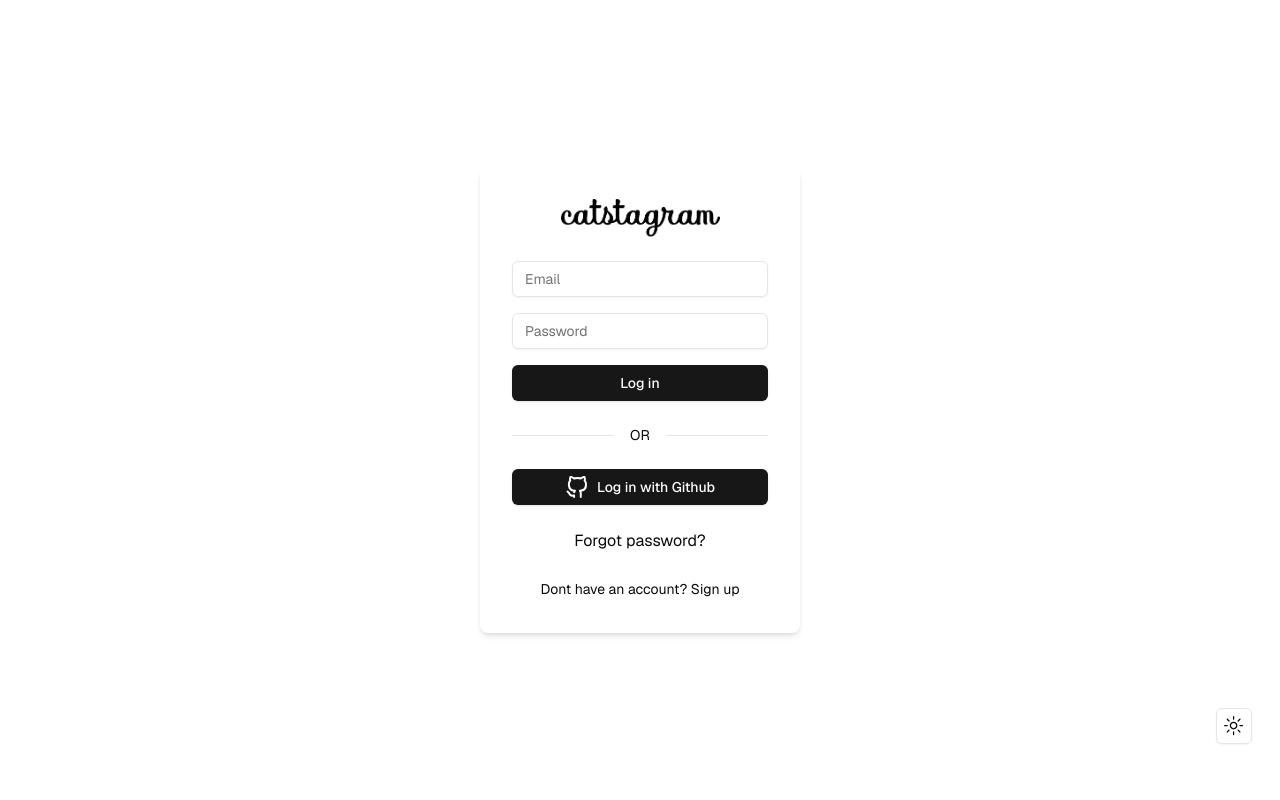
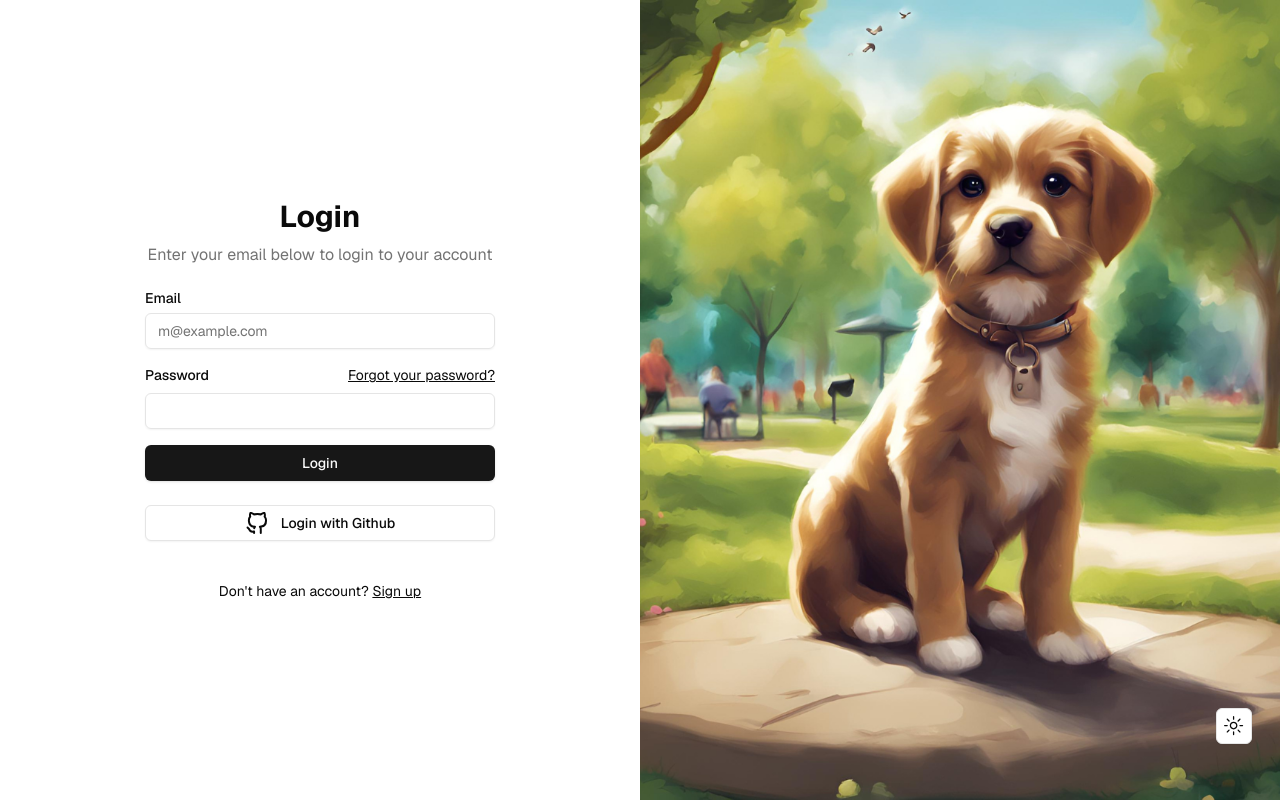
Before and after one commit to Armive/Catstagram, a Next.js app: page /login in a window 1280 px wide. Built offline with nearby package versions, Linux system fonts and the light colour scheme.

Commit message:
Feat: better login UI

```diff
--- a/app/login/page.tsx
+++ b/app/login/page.tsx
@@ -3,6 +3,7 @@ import { Button } from "@/components/ui/button";
 import Link from "next/link";
 import { GithubIcon } from "@/components/icons";
 import Image from "next/image";
+import { Label } from "@/components/ui/label";
 import { redirect } from "next/navigation";
 import { createClient } from "@/utils/supabase/server";
 import { headers } from "next/headers";
@@ -23,61 +24,87 @@ export default function Login() {
   const login = async (formdata: FormData) => {
     "use server";
     const supabase = createClient();
-    const password = formdata.get('password') as string;
-    const email = formdata.get('email')as string;
+    const password = formdata.get("password") as string;
+    const email = formdata.get("email") as string;
 
-    const {error} = await supabase.auth.signInWithPassword({
+    const { error } = await supabase.auth.signInWithPassword({
       email,
       password,
     });
-    if(!error){
-      redirect(`${headers().get('origin')}/`)
+    if (!error) {
+      redirect(`${headers().get("origin")}/`);
     }
-    redirect(`${headers().get('origin')}/login?message='Could not signin`)
+    redirect(`${headers().get("origin")}/login?message='Could not signin`);
   };
 
   return (
-    <div className="flex min-h-screen items-center justify-center ">
-      <div className="w-full max-w-xs p-8 space-y-6 rounded-lg shadow-md flex flex-col ">
-        <Image
-          src="/catstagram.png"
-          alt="catslogo"
-          className=" flex dark:invert self-center"
-          width={159}
-          height={38}
+    <div className="w-full lg:grid lg:min-h-screen lg:grid-cols-2 xl:min-h-screen ">
+      <div className="flex items-center justify-center py-12">
+        <div className="mx-auto grid w-[350px] gap-6">
+          <div className="grid gap-2 text-center">
+            <h1 className="text-3xl font-bold">Login</h1>
+            <p className="text-balance text-muted-foreground">
+              Enter your email below to login to your account
+            </p>
+          </div>
+          <form className="grid gap-4" action={login}>
+            <div className="grid gap-2">
+              <Label htmlFor="email">Email</Label>
+              <Input
+                id="email"
+                type="email"
+                placeholder="m@example.com"
+                required
               />
-        <form className="space-y-4" action={login}>
-          <Input placeholder="Email" type="text" name="email"/>
-
-          <Input placeholder="Password" type="password" name="password" minLength={6} maxLength={30}/>
-
-          <Button className="w-full" type="submit">
-            Log in
+            </div>
+            <div className="grid gap-2">
+              <div className="flex items-center">
+                <Label htmlFor="password">Password</Label>
+                <Link
+                  href="/forgot-password"
+                  className="ml-auto inline-block text-sm underline"
+                >
+                  Forgot your password?
+                </Link>
+              </div>
+              <Input
+                id="password"
+                type="password"
+                required
+                minLength={6}
+                maxLength={30}
+              />
+            </div>
+            <Button type="submit" className="w-full">
+              Login
             </Button>
           </form>
-        <div className="flex items-center">
-          <div className="flex-grow border-t " />
-          <span className="mx-4 text-sm ">OR</span>
-          <div className="flex-grow border-t " />
-        </div>
           <form
             className="text-center flex gap-4 flex-col"
             action={onGithubLogin}
           >
-          <Button className="flex items-center justify-center space-x-2 w-full">
-            <GithubIcon />
-            <span>Log in with Github</span>
+            <Button variant="outline" className="w-full flex gap-3">
+              <GithubIcon /> Login with Github
             </Button>
           </form>
-        <div className="text-center">
-          <Link href="#">Forgot password?</Link>
-        </div>
-        <div className="text-center">
-          <Link className="text-sm" href="/signup">
-            Dont have an account? Sign up
+
+          <div className="mt-4 text-center text-sm">
+            Don&apos;t have an account?{" "}
+            <Link href="/signup" className="underline">
+              Sign up
             </Link>
           </div>
         </div>
       </div>
+      <div className="hidden bg-muted lg:block">
+        <Image
+          src="/animal.png"
+          alt="Image"
+          width="1920"
+          height="1080"
+          className="h-full w-full object-cover"
+        />
+      </div>
+    </div>
   );
 }
```
Also changed, not shown: public/animal.png (added). Lines whose indentation alone changed are shown as unchanged.
